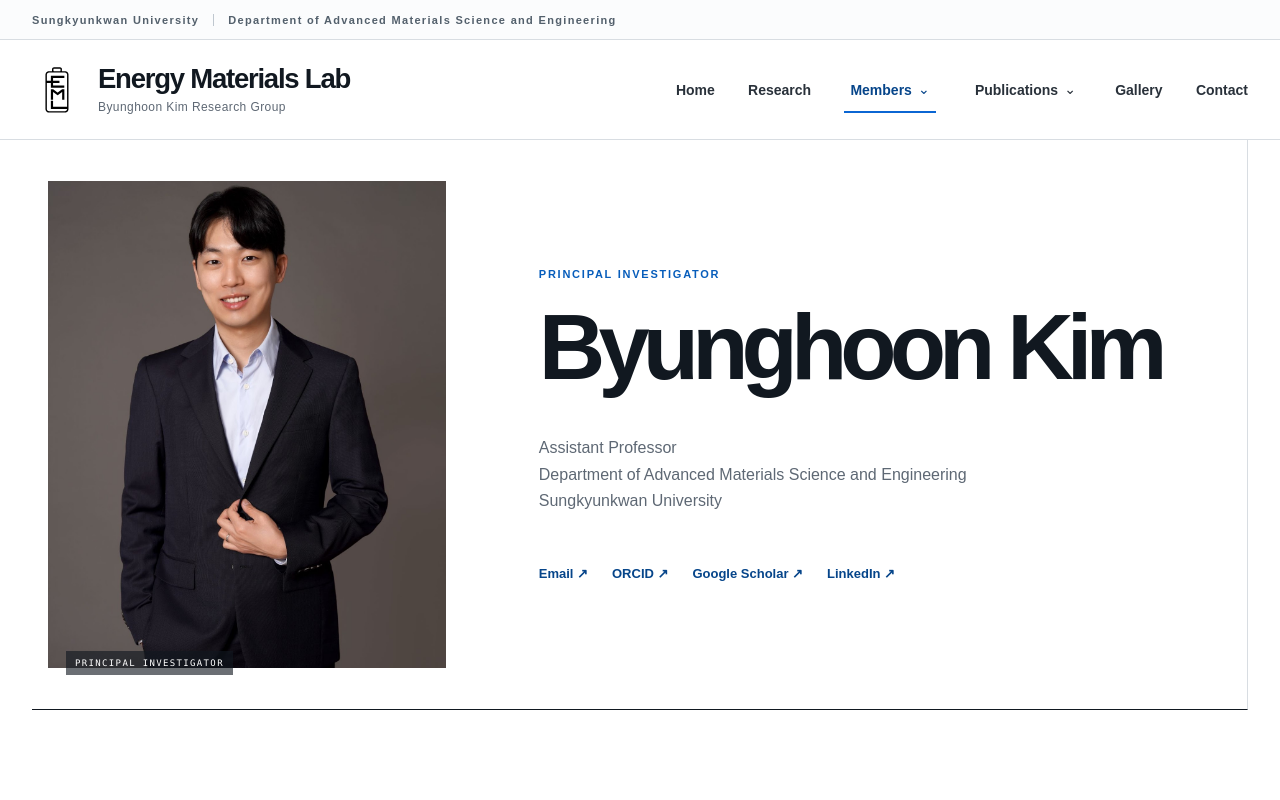
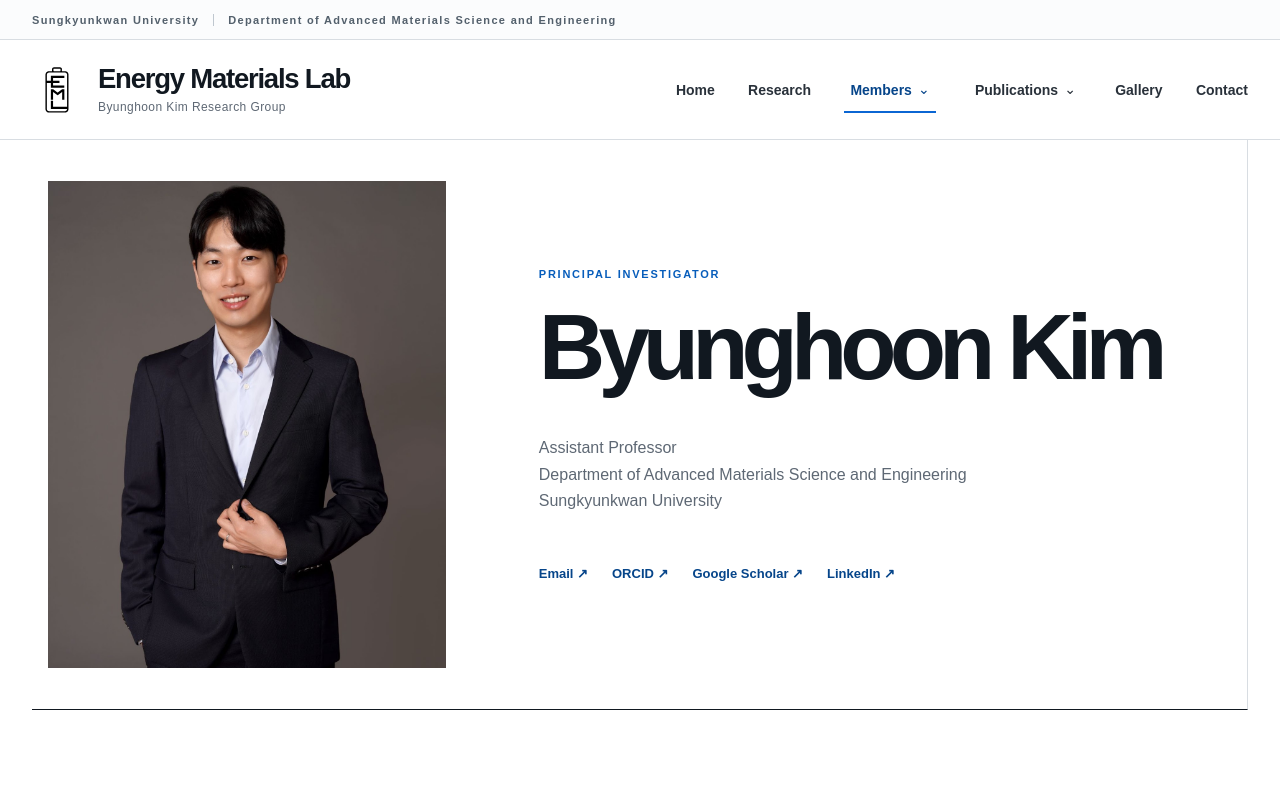
Before and after one commit to Energy-Materials-Laboratory/energy-materials-laboratory.github.io, a Next.js app: page /members/professor in a window 1280 px wide. Shown: the top 800 px of the page. Built offline with nearby package versions, Linux system fonts and the light colour scheme.

Commit message:
Update page.tsx

```diff
--- a/app/members/professor/page.tsx
+++ b/app/members/professor/page.tsx
@@ -15,7 +15,6 @@ export default function ProfessorPage() {
     src={assetPath(professor.profilePhoto)}
     alt={professor.portraitLabel}
   />
-  <small>{professor.eyebrow}</small>
 </div>
         <div className="profile-intro">
           <p className="eyebrow">{professor.eyebrow}</p>
```
